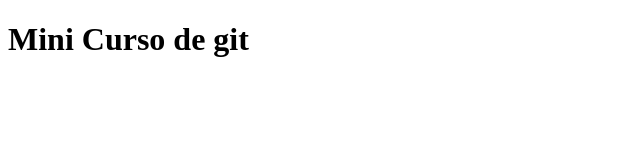
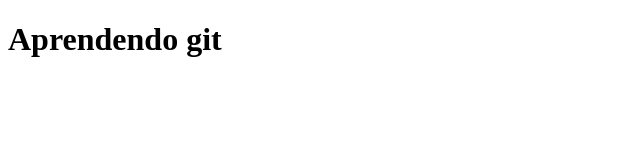
Before and after one commit to guibr7/miniCursoGit, a plain HTML site: page index.html in a window 1280 px wide. Shown: the whole page, without its empty margins (0-640 px from the left). Drawn offline with Linux system fonts and the light colour scheme.

Commit message:
Primeiro Commit

```diff
--- a/index.html
+++ b/index.html
@@ -6,6 +6,6 @@
     <title>Mini Curso de Git</title>
 </head>
 <body>
-<h1>Mini Curso de git</h1>
+    <h1>Aprendendo git </h1>
 </body>
 </html>
```
